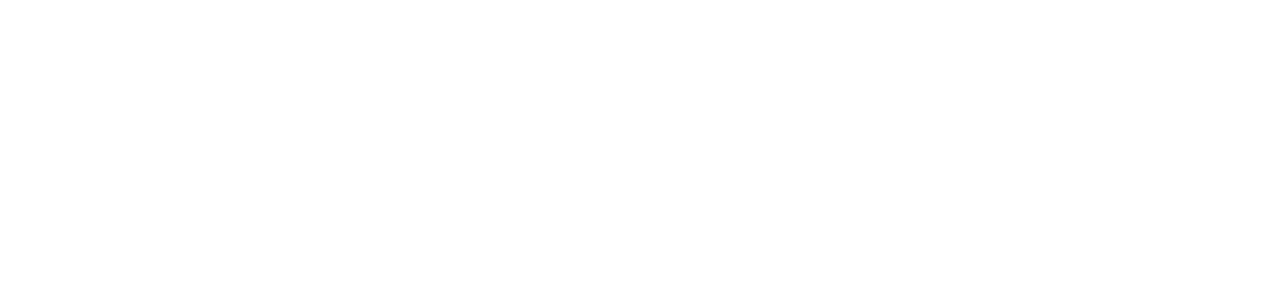
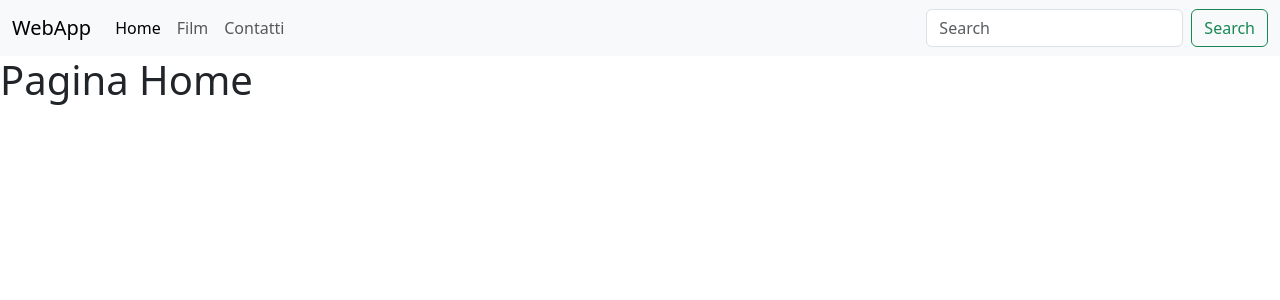
Before and after one commit to bellaviagabriele03/webapp-react, a React (Vite) app: page / in a window 1280 px wide. Shown: the top 300 px of the page. Built offline with nearby package versions, Linux system fonts and the light colour scheme.

Commit message:
feat: layout, pages and router

```diff
--- a/index.html
+++ b/index.html
@@ -1,5 +1,5 @@
 <!doctype html>
-<html lang="en">
+<html lang="it">
   <head>
     <meta charset="UTF-8" />
     <link rel="icon" type="image/svg+xml" href="/vite.svg" />
--- a/src/App.jsx
+++ b/src/App.jsx
@@ -1,11 +1,24 @@
-
+import { BrowserRouter, Route, Routes } from "react-router-dom";
+import MoviesLayout from "./Layouts/MoviesLayout";
+import Home from "./Pages/Home";
+import Movies from "./Pages/Movies";
+import About from "./Pages/About";
 
 function App() {
 
 
   return (
     <>
+      <BrowserRouter>
+        <Routes>
+          <Route element={<MoviesLayout/>}>
+            <Route element={<Home/>} path="/" />
+            <Route element={<Movies/>} path="/movies" />
+            <Route element={<About/>} path="/about" />
+          </Route>
+        </Routes>
 
+      </BrowserRouter>
     </>
   )
 }
--- /dev/null
+++ b/src/Layouts/MoviesLayout.jsx
@@ -0,0 +1,12 @@
+import { Outlet } from "react-router-dom";
+import Header from "../components/Header";
+
+
+export default function MoviesLayout() {
+    return (
+        <>
+            <Header />
+            <Outlet />
+        </>
+    )
+}
--- /dev/null
+++ b/src/Pages/About.jsx
@@ -0,0 +1,7 @@
+export default function About() {
+    return (
+        <>
+            <h1>Pagina INFO</h1>
+        </>
+    )
+}
--- /dev/null
+++ b/src/Pages/Home.jsx
@@ -0,0 +1,7 @@
+export default function Home () {
+    return (
+        <>
+            <h1>Pagina Home</h1>
+        </>
+    )
+}
--- /dev/null
+++ b/src/Pages/Movies.jsx
@@ -0,0 +1,7 @@
+export default function Movies() {
+    return (
+        <>
+            <h1>Pagina Film</h1>
+        </>
+    )
+}
--- /dev/null
+++ b/src/components/Header.jsx
@@ -0,0 +1,38 @@
+import { NavLink } from "react-router-dom";
+
+
+export default function Header() {
+
+
+    return (
+        <>
+            <header>
+                <nav className="navbar navbar-expand-lg bg-body-tertiary">
+                    <div className="container-fluid">
+                        <a className="navbar-brand" href="/">WebApp</a>
+                        <button className="navbar-toggler" type="button" data-bs-toggle="collapse" data-bs-target="#navbarSupportedContent" aria-controls="navbarSupportedContent" aria-expanded="false" aria-label="Toggle navigation">
+                            <span className="navbar-toggler-icon"></span>
+                        </button>
+                        <div className="collapse navbar-collapse" id="navbarSupportedContent">
+                            <ul className="navbar-nav me-auto mb-2 mb-lg-0">
+                                <li className="nav-item">
+                                    <a className="nav-link active" aria-current="page" href="/">Home</a>
+                                </li>
+                                <li className="nav-item">
+                                    <a className="nav-link" href="/movies">Film</a>
+                                </li>
+                                <li className="nav-item">
+                                    <a className="nav-link" href="/about">Contatti</a>
+                                </li>
+                            </ul>
+                            <form className="d-flex" role="search">
+                                <input className="form-control me-2" type="search" placeholder="Search" aria-label="Search" />
+                                <button className="btn btn-outline-success" type="submit">Search</button>
+                            </form>
+                        </div>
+                    </div>
+                </nav>
+            </header>
+        </>
+    )
+}
```
Also changed, not shown: 1 other file (tests, documents, lock files or other folders).
